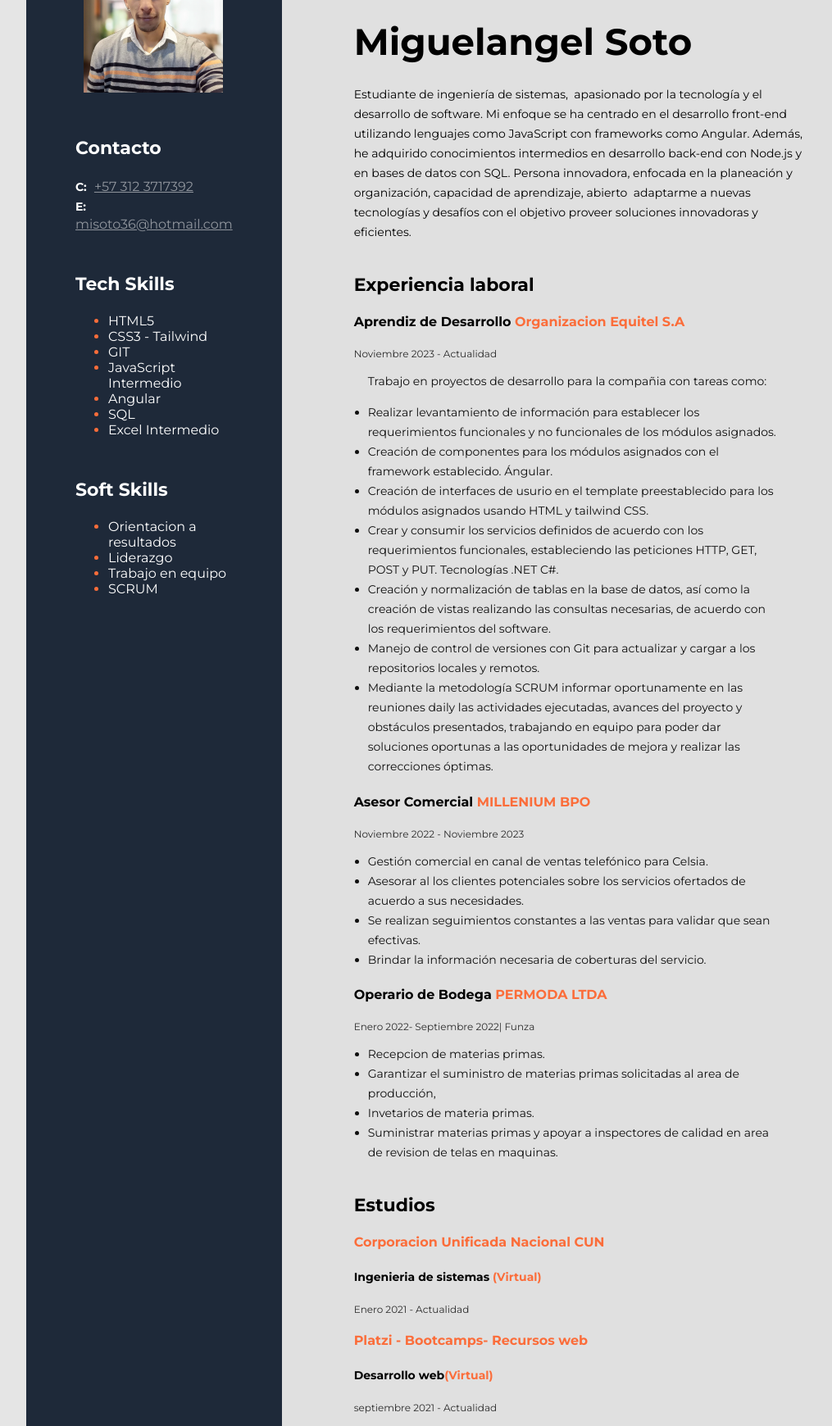
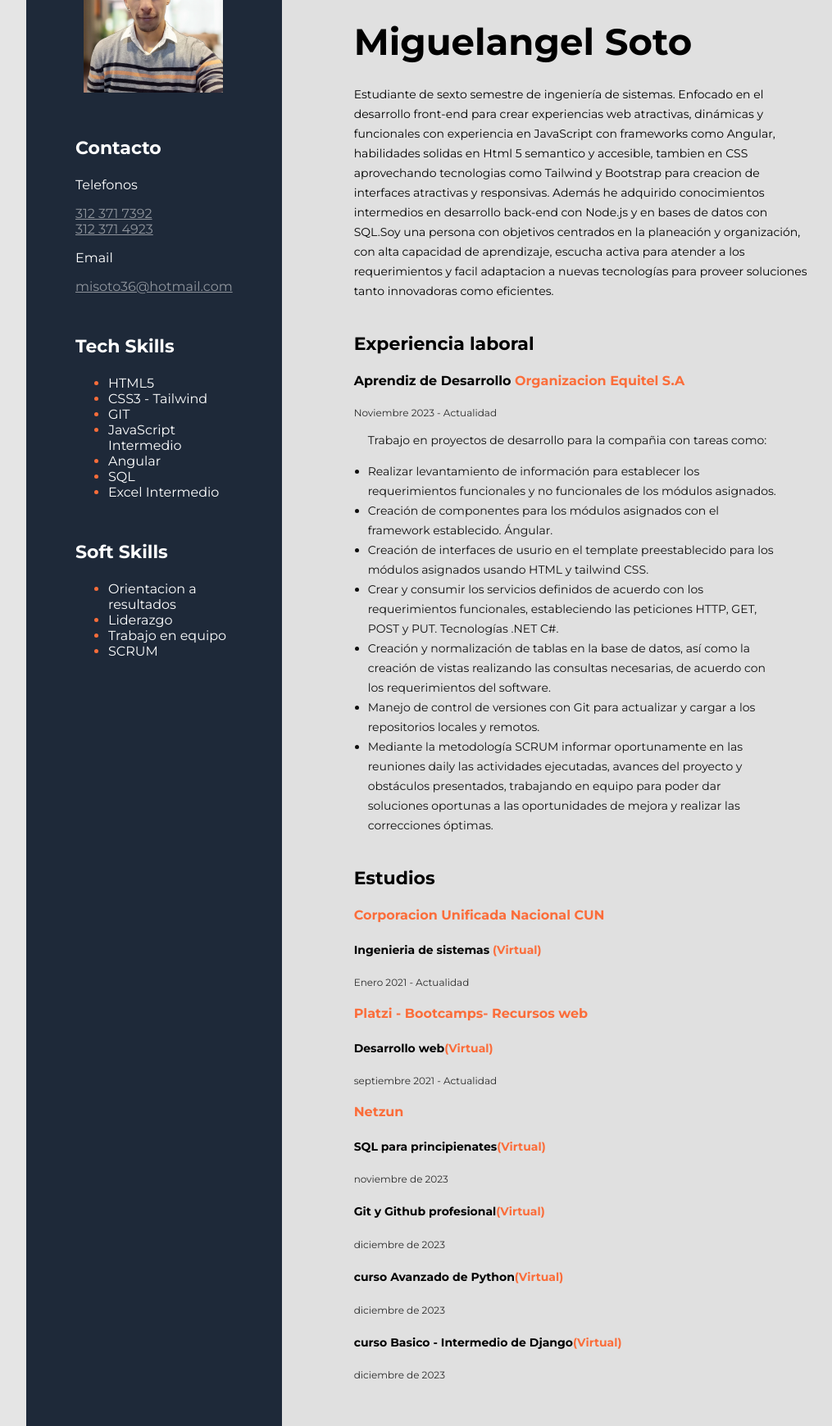
Before and after one commit to Misoto36/CurriculumVitae, a plain HTML site: page index.html in a window 1280 px wide. Shown: the part 137-1877 px from the top of the page at 82% size, without its empty margins (8-1023 px from the left). Drawn offline with Linux system fonts and the light colour scheme.

Commit message:
Actualizacion perfil

```diff
--- a/index.html
+++ b/index.html
@@ -18,7 +18,7 @@
           <!--   <h2 class="profesion-description">Front-End Developer</h2>  -->
             <h1 class="name">Miguelangel Soto</h1>
 
-            <p class="text-description">Estudiante de ingeniería de sistemas,  apasionado por la tecnología y el desarrollo de software. Mi enfoque se ha centrado en el desarrollo front-end utilizando lenguajes como JavaScript con frameworks como Angular. Además, he adquirido conocimientos intermedios en desarrollo back-end con Node.js y en bases de datos con SQL. Persona innovadora, enfocada en la planeación y organización, capacidad de aprendizaje, abierto  adaptarme a nuevas tecnologías y desafíos con el objetivo proveer soluciones innovadoras y eficientes.</p>
+            <p class="text-description">Estudiante de sexto semestre de ingeniería de sistemas. Enfocado en el desarrollo front-end  para crear experiencias web atractivas, dinámicas y funcionales con experiencia en JavaScript con frameworks como Angular,  habilidades solidas en  Html 5 semantico y accesible, tambien en CSS aprovechando tecnologias como Tailwind y Bootstrap para creacion de interfaces atractivas y responsivas. Además he adquirido conocimientos intermedios en desarrollo back-end con Node.js y en bases de datos con SQL.Soy una persona con objetivos centrados en la planeación y organización, con alta capacidad de aprendizaje, escucha activa para atender a los requerimientos y facil adaptacion a  nuevas tecnologías para proveer soluciones tanto  innovadoras como eficientes.</p>
         </div>
         <!-- Proyectos -->
 <!--         <div class="proyects">
@@ -63,7 +63,7 @@
             </div>
 
 
-            <div>
+<!--             <div>
                 <h4 class="section-subtitle">Asesor Comercial<span class="important-text"> MILLENIUM BPO</span> </h4>
                 <p class="dates">Noviembre 2022 - Noviembre 2023</p>
                 <ul class="activities-list">
@@ -85,7 +85,7 @@
                     <li>Invetarios de materia primas.</li>
                     <li>Suministrar materias primas y apoyar a inspectores de calidad en area de revision de telas en maquinas.</li>
                 </ul>
-            </div>
+            </div> -->
 
            <!--  <div>
                 <h4 class="section-subtitle">Auxiliar de producción<span class="important-text"> FRISBY S.A</span>  </h4>
@@ -124,6 +124,23 @@
             <h4 class="important-text">Platzi - Bootcamps- Recursos web</h4>
             <h5 class="profesion-description">Desarrollo web<span class="important-text">(Virtual)</span> </h5>
             <p class="dates">septiembre 2021 - Actualidad </p>
+
+            <h4 class="important-text">Netzun</h4>
+
+            <h5 class="profesion-description">SQL para principienates<span class="important-text">(Virtual)</span> </h5>
+            <p class="dates">noviembre de 2023</p>
+
+
+            <h5 class="profesion-description">Git y Github profesional<span class="important-text">(Virtual)</span> </h5>
+            <p class="dates">diciembre de 2023</p>
+
+
+            <h5 class="profesion-description">curso Avanzado de Python<span class="important-text">(Virtual)</span> </h5>
+            <p class="dates">diciembre de 2023</p>
+
+
+            <h5 class="profesion-description">curso Basico - Intermedio de Django<span class="important-text">(Virtual)</span> </h5>
+            <p class="dates">diciembre de 2023</p>
         </div>
     </div>
 <!-- INFORMACION SECUNDARIA -->
@@ -133,12 +150,16 @@
         <div class="contact">
             <h3 class="aside-title">Contacto</h3>
             <div>
-            <span>C:</span>
-            <a href="tel">+57 312 3717392</a>
+                <p class="aside-list-element">Telefonos</p>
+            <a href="tel">312 371 7392</a>
             </div>
             <div>
-            <span>E:</span>
-            <a href="mail">misoto36@hotmail.com</a>
+
+                <a href="tel">312 371 4923</a>
+            </div>
+            <div>
+                <p class="aside-list-element">Email</p>
+             <a href="mail">misoto36@hotmail.com</a>
             </div>
          </div>
          <!-- Tech Skills -->
```
